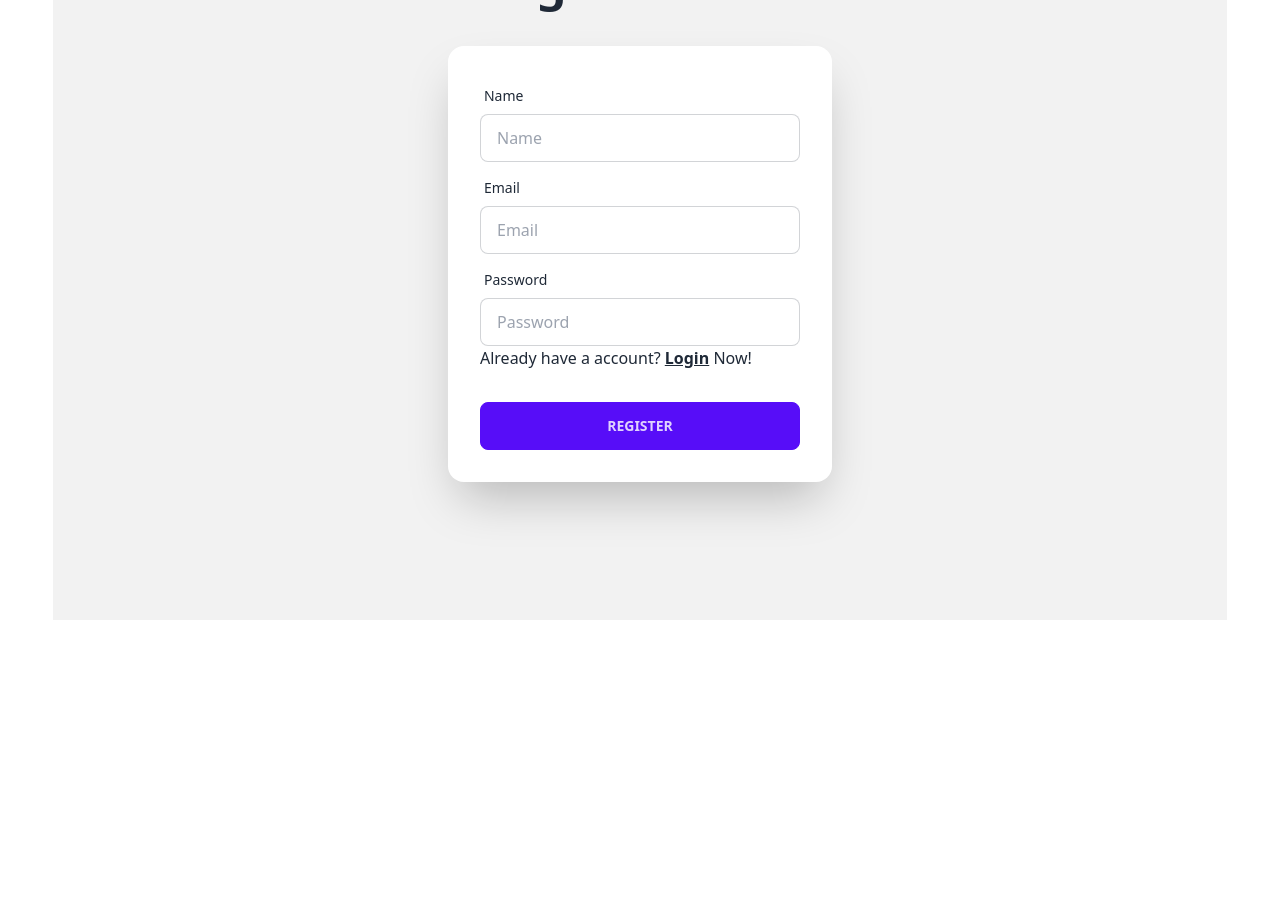
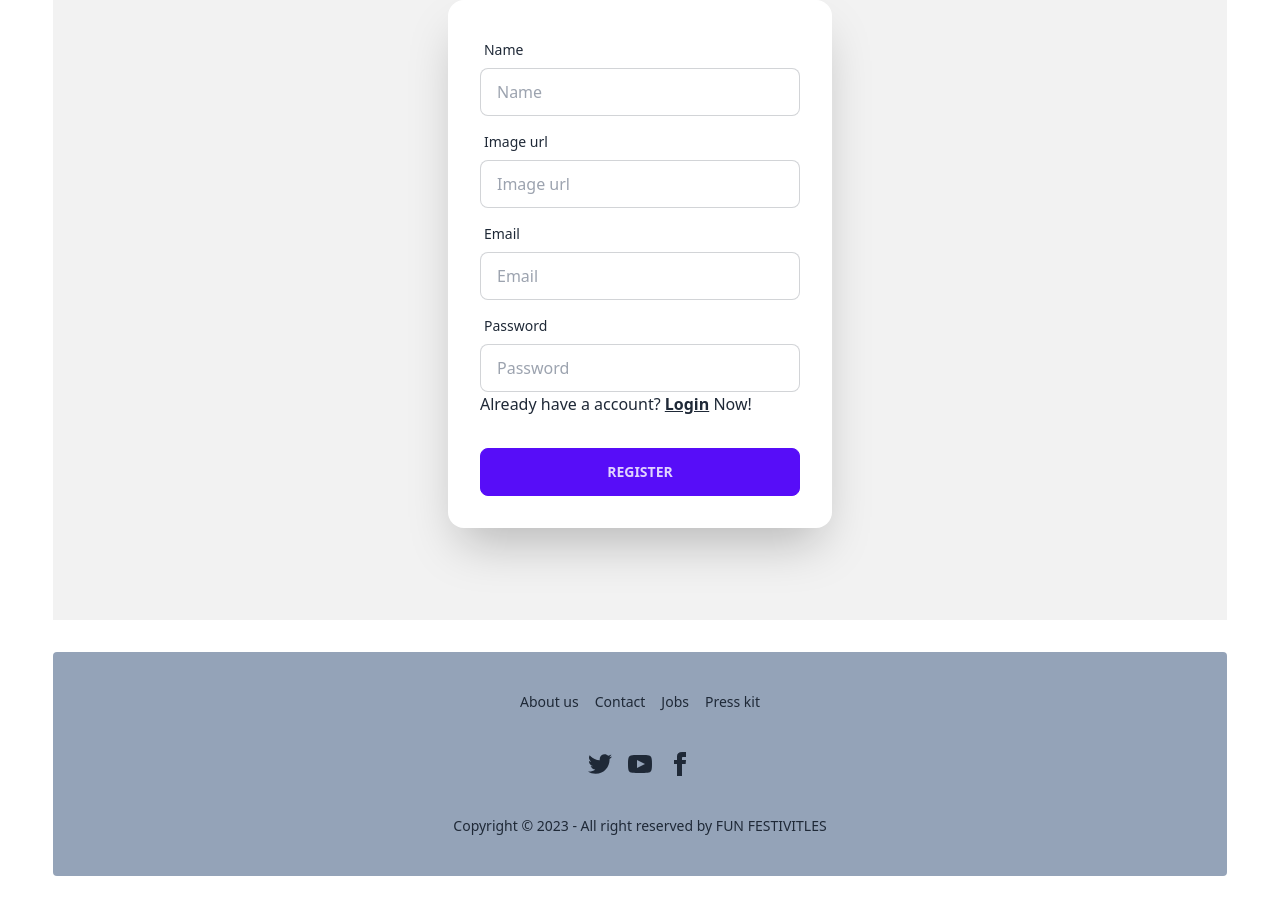
Before and after one commit to mazharul-islam356/fun-festivities, a React (Vite) app: page /register in a window 1280 px wide. Shown: the part 260-1160 px from the top of the page. Before the commit the page ends 904 px from the top, so only its background shows below. Built offline with nearby package versions, Linux system fonts and the light colour scheme.

Commit message:
implement Email and password based Authentication

```diff
--- a/package.json
+++ b/package.json
@@ -16,6 +16,7 @@
     "match-sorter": "^6.3.1",
     "react": "^18.2.0",
     "react-dom": "^18.2.0",
+    "react-hot-toast": "^2.4.1",
     "react-icons": "^4.11.0",
     "react-router-dom": "^6.17.0",
     "sort-by": "^1.2.0"
--- /dev/null
+++ b/src/Provider/AuthProvider.jsx
@@ -0,0 +1,37 @@
+/* eslint-disable react/prop-types */
+import { createContext } from "react";
+import { GoogleAuthProvider, signInWithPopup } from "firebase/auth";
+import auth from "../firebase/firebase.config";
+
+
+export const AuthContext = createContext(null)
+const googleProvider = new GoogleAuthProvider();
+
+const AuthProvider = ({children}) => {
+
+
+    // google login
+    const googleLogin = () => {
+       return signInWithPopup(auth,googleProvider)
+    }
+
+
+
+
+
+
+
+
+    const authintication = {
+        googleLogin,
+    }
+
+
+    return (
+        <AuthContext.Provider value={authintication}>
+            {children}
+        </AuthContext.Provider>
+    );
+};
+
+export default AuthProvider;
--- a/src/Root/Root.jsx
+++ b/src/Root/Root.jsx
@@ -1,11 +1,15 @@
 import { Outlet } from "react-router-dom";
 import Navbar from "../Navbar/Navbar";
+import Footer from "../fotter/Footer";
+import { Toaster } from "react-hot-toast";
 
 const Root = () => {
     return (
         <div className="w-11/12 mx-auto mb-6">
             <Navbar></Navbar>
             <Outlet></Outlet>
+            <Footer></Footer>
+            <Toaster></Toaster>
         </div>
     );
 };
--- a/src/Routes/Route.jsx
+++ b/src/Routes/Route.jsx
@@ -18,8 +18,8 @@
             },
             {
                 path:'/login',
-                element: <Login></Login>,
-                loader:() => fetch('/data.json')
+                element: <Login></Login>
+
             },
             {
                 path:'/register',
--- a/src/firebase/firebase.config.js
+++ b/src/firebase/firebase.config.js
@@ -15,6 +15,6 @@
 };
 
 // Initialize Firebase
+const app = initializeApp(firebaseConfig);
 const auth = getAuth(app);
-const app = initializeApp(firebaseConfig);
 export default auth;
--- /dev/null
+++ b/src/fotter/Footer.jsx
@@ -0,0 +1,54 @@
+const Footer = () => {
+  return (
+    <footer className="footer footer-center p-10 bg-slate-400 mt-8 text-base-content rounded">
+      <nav className="grid grid-flow-col gap-4">
+        <a className="link link-hover">About us</a>
+        <a className="link link-hover">Contact</a>
+        <a className="link link-hover">Jobs</a>
+        <a className="link link-hover">Press kit</a>
+      </nav>
+      <nav>
+        <div className="grid grid-flow-col gap-4">
+          <a>
+            <svg
+              xmlns="http://www.w3.org/2000/svg"
+              width="24"
+              height="24"
+              viewBox="0 0 24 24"
+              className="fill-current"
+            >
+              <path d="M24 4.557c-.883.392-1.832.656-2.828.775 1.017-.609 1.798-1.574 2.165-2.724-.951.564-2.005.974-3.127 1.195-.897-.957-2.178-1.555-3.594-1.555-3.179 0-5.515 2.966-4.797 6.045-4.091-.205-7.719-2.165-10.148-5.144-1.29 2.213-.669 5.108 1.523 6.574-.806-.026-1.566-.247-2.229-.616-.054 2.281 1.581 4.415 3.949 4.89-.693.188-1.452.232-2.224.084.626 1.956 2.444 3.379 4.6 3.419-2.07 1.623-4.678 2.348-7.29 2.04 2.179 1.397 4.768 2.212 7.548 2.212 9.142 0 14.307-7.721 13.995-14.646.962-.695 1.797-1.562 2.457-2.549z"></path>
+            </svg>
+          </a>
+          <a>
+            <svg
+              xmlns="http://www.w3.org/2000/svg"
+              width="24"
+              height="24"
+              viewBox="0 0 24 24"
+              className="fill-current"
+            >
+              <path d="M19.615 3.184c-3.604-.246-11.631-.245-15.23 0-3.897.266-4.356 2.62-4.385 8.816.029 6.185.484 8.549 4.385 8.816 3.6.245 11.626.246 15.23 0 3.897-.266 4.356-2.62 4.385-8.816-.029-6.185-.484-8.549-4.385-8.816zm-10.615 12.816v-8l8 3.993-8 4.007z"></path>
+            </svg>
+          </a>
+          <a>
+            <svg
+              xmlns="http://www.w3.org/2000/svg"
+              width="24"
+              height="24"
+              viewBox="0 0 24 24"
+              className="fill-current"
+            >
+              <path d="M9 8h-3v4h3v12h5v-12h3.642l.358-4h-4v-1.667c0-.955.192-1.333 1.115-1.333h2.885v-5h-3.808c-3.596 0-5.192 1.583-5.192 4.615v3.385z"></path>
+            </svg>
+          </a>
+        </div>
+      </nav>
+      <aside>
+        <p>Copyright © 2023 - All right reserved by FUN FESTIVITLES</p>
+      </aside>
+    </footer>
+  );
+};
+
+export default Footer;
--- a/src/pages/Home/card/Cards.jsx
+++ b/src/pages/Home/card/Cards.jsx
@@ -17,14 +17,15 @@
 
     <div className="card h-[500px] w-96 bg-base-100 shadow-xl">
         <figure>
-          <img
-            src="https://i.ibb.co/XxC7rRv/create-youtube-thumbnail-and-banner-1b97.jpg"
+          <img className="h-60 w-full"
+            src={image}
             alt=""
           />
         </figure>
         <div className="card-body">
           <h2 className="card-title">{name}</h2>
           <p>{short_description}</p>
+          <p className="font-semibold text-lg">Price: {price}$</p>
           <div className="card-actions justify-end">
             <button className="btn btn-primary"><Link to={`/details/${id}`}>Click for Details</Link></button>
           </div>
--- a/src/pages/Login/Login.jsx
+++ b/src/pages/Login/Login.jsx
@@ -1,6 +1,18 @@
 import { Link } from "react-router-dom";
+import { FcGoogle } from 'react-icons/fc';
+import { useContext } from "react";
+import { AuthContext } from "../../Provider/AuthProvider";
 
 const Login = () => {
+
+  const {googleLogin} = useContext(AuthContext)
+
+  const handleLogin = (media) => {
+    media()
+    .then(res=>console.log(res.user))
+    .catch(err=>console.log(err))
+  }
+
 
 
   return (
@@ -8,7 +20,6 @@
       <div className="hero-content w-[450px] flex-col">
         <div className="text-center lg:text-left">
           <h1 className="text-5xl font-bold mb-6">Login now!</h1>
-
         </div>
         <div className="card flex-shrink-0 w-full max-w-sm shadow-2xl bg-base-100">
           <form className="card-body">
@@ -16,14 +27,38 @@
               <label className="label">
                 <span className="label-text">Email</span>
               </label>
-            <input type="email" placeholder="Email" className="input input-bordered" required />
+              <input
+                type="email"
+                placeholder="Email"
+                className="input input-bordered"
+                required
+              />
             </div>
             <div className="form-control">
               <label className="label">
                 <span className="label-text">Password</span>
               </label>
-            <input type="password" placeholder="Password" className="input input-bordered" required />
-           <p>New to Here? <span><Link to='/register' className="underline font-semibold">Register</Link> </span>Now!</p>
+              <input
+                type="password"
+                placeholder="Password"
+                className="input input-bordered"
+                required
+              />
+
+                <button onClick={()=> handleLogin(googleLogin)} className="btn mt-3">
+                  Continue With
+                  <FcGoogle className="text-xl"></FcGoogle>
+                </button>
+
+              <p>
+                New to Here?{" "}
+                <span>
+                  <Link to="/register" className="underline font-semibold">
+                    Register
+                  </Link>{" "}
+                </span>
+                Now!
+              </p>
             </div>
             <div className="form-control mt-6">
               <button className="btn btn-primary">Login</button>
--- a/src/pages/Register/Register.jsx
+++ b/src/pages/Register/Register.jsx
@@ -1,6 +1,34 @@
+
 import { Link } from "react-router-dom";
+import { createUserWithEmailAndPassword } from "firebase/auth";
+import auth from "../../firebase/firebase.config";
+import toast from "react-hot-toast";
+
 
 const Register = () => {
+
+
+
+  const handleSubmit = (e) =>{
+    e.preventDefault()
+    const name = e.target.name.value;
+    const image = e.target.img.value;
+    const email = e.target.email.value;
+    const pass = e.target.pass.value;
+    console.log(name,image,email,pass);
+    if(pass.length < 6){
+      toast.error('Password should be at least 6 characters')
+    }
+
+
+    createUserWithEmailAndPassword(auth,email,pass)
+    .then(res=>console.log(res.user))
+    .catch(err=>console.log(err))
+  }
+
+
+
+
     return (
         <div className="hero min-h-screen bg-base-200">
         <div className="hero-content w-[450px] flex-col">
@@ -9,25 +37,31 @@
 
           </div>
           <div className="card flex-shrink-0 w-full max-w-sm shadow-2xl bg-base-100">
-            <form className="card-body">
+            <form onSubmit={handleSubmit} className="card-body">
             <div className="form-control">
                 <label className="label">
                   <span className="label-text">Name</span>
                 </label>
-                <input type="text" placeholder="Name" className="input input-bordered" required />
+                <input type="text" name="name" placeholder="Name" className="input input-bordered" required />
+              </div>
+            <div className="form-control">
+                <label className="label">
+                  <span className="label-text">Image url</span>
+                </label>
+                <input type="text" name="img" placeholder="Image url" className="input input-bordered" required />
               </div>
 
               <div className="form-control">
                 <label className="label">
                   <span className="label-text">Email</span>
                 </label>
-                <input type="email" placeholder="Email" className="input input-bordered" required />
+                <input type="email" name="email" placeholder="Email" className="input input-bordered" required />
               </div>
               <div className="form-control">
                 <label className="label">
                   <span className="label-text">Password</span>
                 </label>
-                <input type="password" placeholder="Password" className="input input-bordered" required />
+                <input type="password" placeholder="Password" name="pass" className="input input-bordered" required />
                 <p>Already have a account? <span><Link to='/login' className="underline font-semibold">Login</Link> </span>Now!</p>
               </div>
               <div className="form-control mt-6">
--- a/src/pages/detail/Details.jsx
+++ b/src/pages/detail/Details.jsx
@@ -1,10 +1,22 @@
-/* eslint-disable react/prop-types */
+import { useEffect, useState } from "react";
 
-const Details = ({userr}) => {
-    console.log(userr)
+const Details = () => {
+
+    const [cardData,setCardData] = useState([])
+    useEffect(()=>{
+        fetch('/public/data.json')
+        .then(res=>res.json())
+        .then(data=>setCardData(data))
+    },[])
+
+
+    // const price = cardData[0].price
+    // const short_description = cardData[0].short_description
+
+
     return (
         <div>
-            <h2 className="text-3xl">This is Detail Route</h2>
+            {/* {console.log(cardData)} */}
         </div>
     );
 };
```
Also changed, not shown: public/data.json (+12 -12 lines), src/main.jsx (+5 -2 lines), 1 other file (tests, documents, lock files or other folders). Lines whose indentation alone changed are shown as unchanged.
